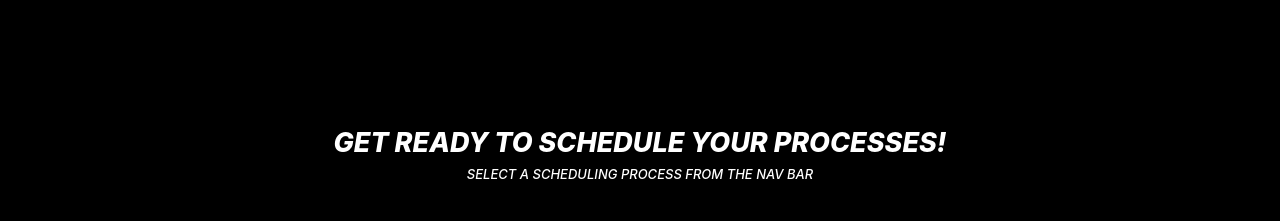
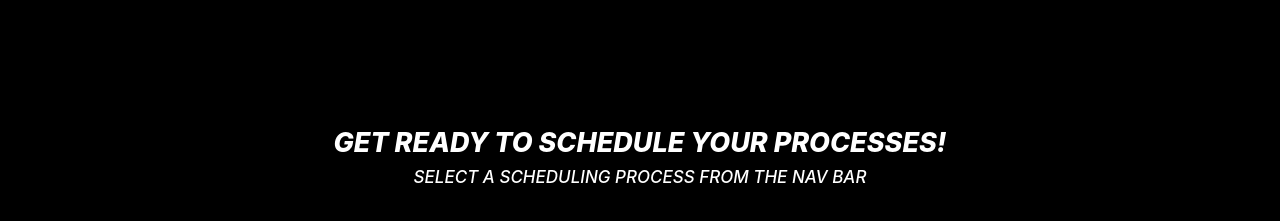
Before and after one commit to MiDevenKnow/Process-Visualizer, a plain HTML site: page index.html in a window 1280 px wide. Shown: the part 55-276 px from the top of the page. Drawn offline with nearby package versions, Linux system fonts and the light colour scheme.

Commit message:
All files

```diff
--- a/index.html
+++ b/index.html
@@ -45,7 +45,7 @@
     <br>
     <div id="intro">
         <h2>GET READY TO SCHEDULE YOUR PROCESSES!</h2>
-        <h3 style="font-size: 13px">SELECT A SCHEDULING PROCESS FROM THE NAV BAR</h3>
+        <h3 style="font-size: 17px">SELECT A SCHEDULING PROCESS FROM THE NAV BAR</h3>
     </div>
 </div>
 
```
